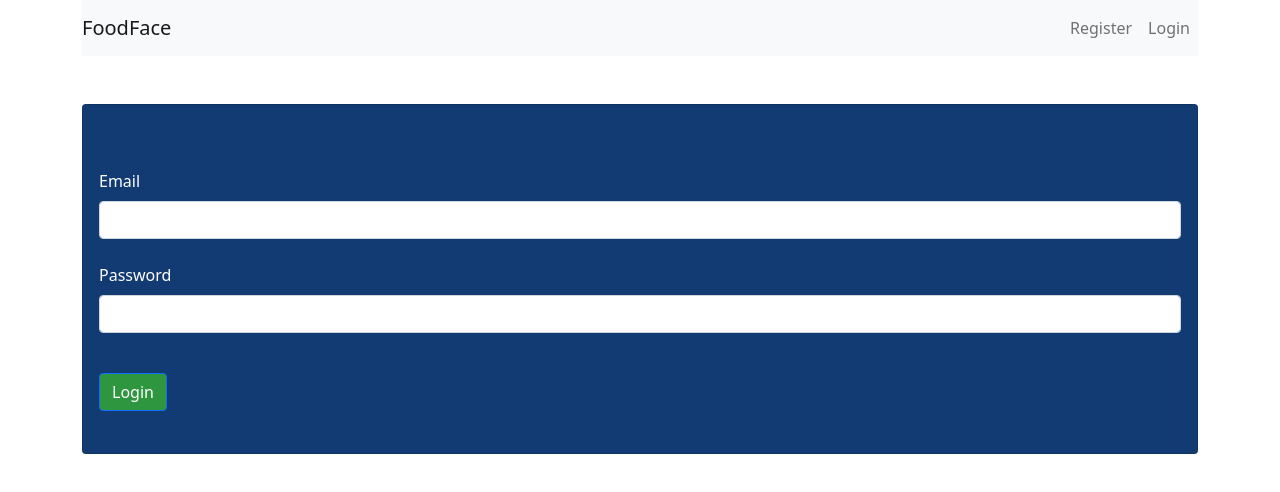
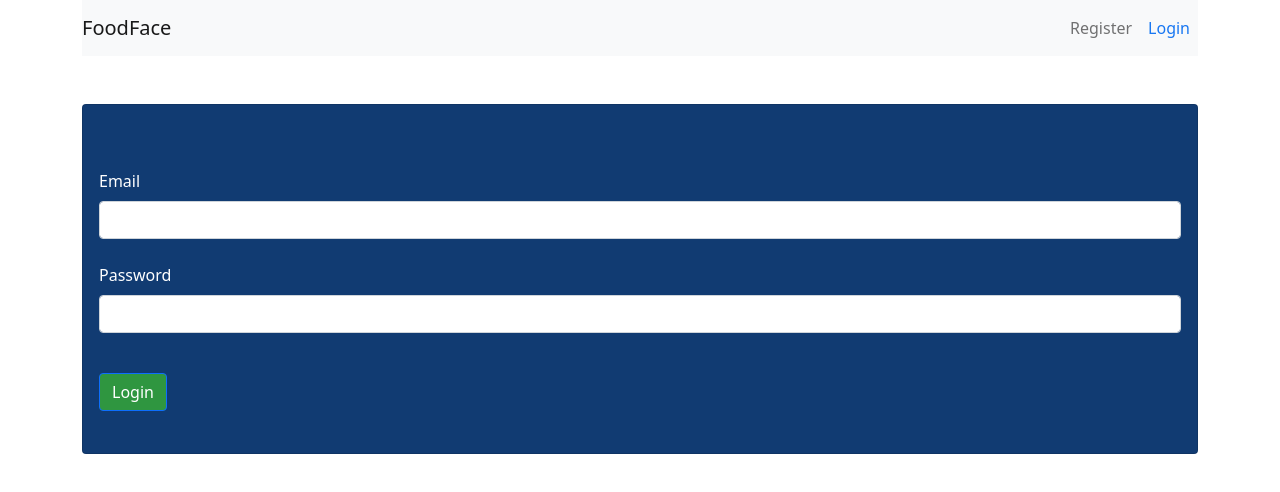
Before and after one commit to jonasa64/examen-react, a React (Create React App) app: page /login in a window 1280 px wide. Shown: the top 492 px of the page. Built offline with nearby package versions, Linux system fonts and the light colour scheme.

Commit message:
active link class added

```diff
--- a/src/index.css
+++ b/src/index.css
@@ -50,3 +50,7 @@ code {
 .login{
   height: 350px;
 }
+
+.link-active{
+  color: #1877F2 !important;
+}
```
